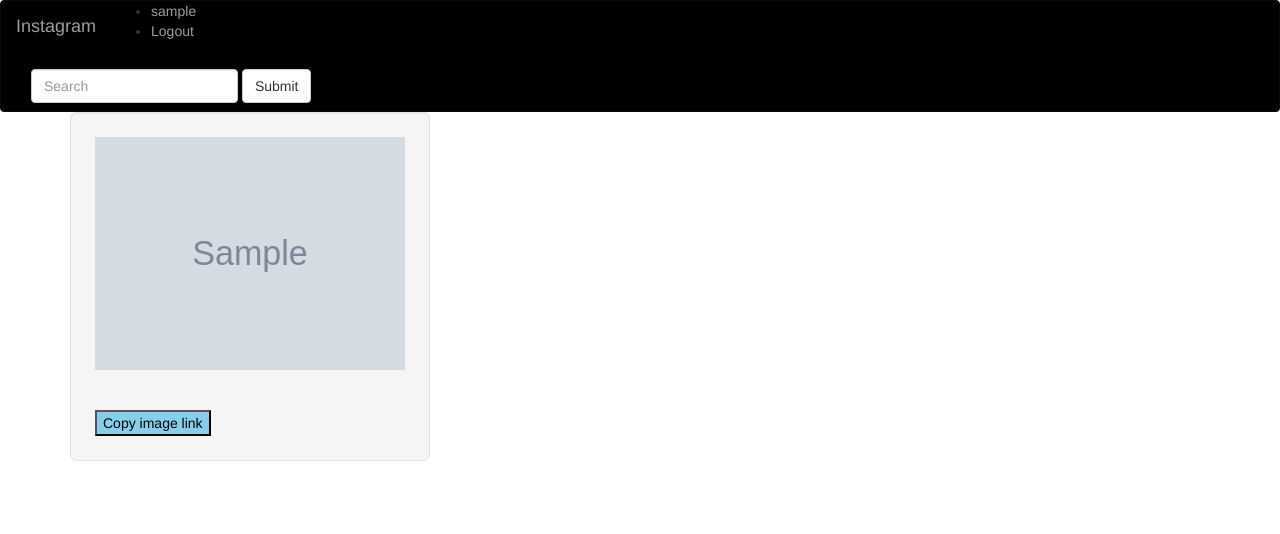
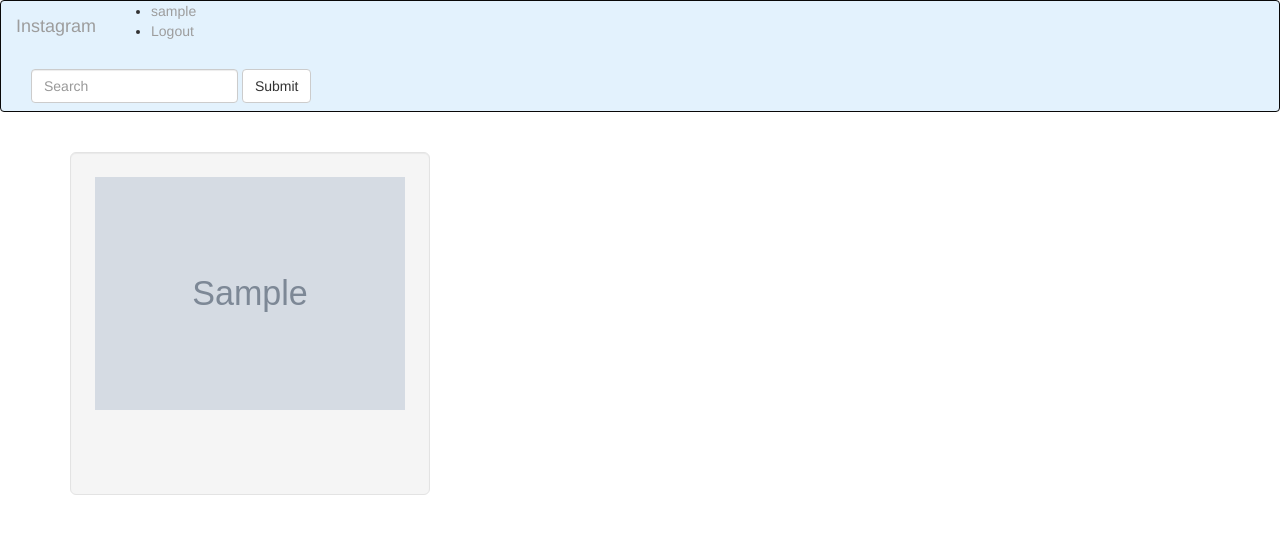
Before and after one commit to YomiRich/IgClone, a Django app: a page that uses ig/templates/navbar.html in a window 1280 px wide. Shown: the top 534 px of the page. Run offline with Django 3.2, Linux system fonts and the light colour scheme; a user stored in the database is signed in; tables that the repository leaves empty hold one stand-in row (values such as "Sample post"); grey boxes marked "Sample" are stand-in pictures; some libraries are stand-ins or nearby versions.

Commit message:
Add all changes

```diff
--- a/ig/templates/homepage.html
+++ b/ig/templates/homepage.html
@@ -1,5 +1,6 @@
 {%extends 'base.html'%}
 {% block content %}
+<br><br>
 <div class="container">
 
 
@@ -13,7 +14,7 @@
           <img  src="{{pic.image.url}}"  class = "img-responsive" alt="" height='415px'data-target="#{{pic.id}}">
           <br>
           <br>
-          <button onclick="copyToClipboard('#{{pic.id}}-url')" style="background-color:skyblue; color:black;">Copy image link</button>
+
 
           <br>
         </div>
@@ -39,7 +40,7 @@
           </ul>
         </div>
         <div class="modal-footer">
-            <button onclick="copyToClipboard('#{{pic.id}}-url')" style="background-color:skyblue; color:black;">Copy image link</button>
+
           <button type="button" class="btn btn-default" data-dismiss="modal">Close</button>
         </div>
       </div>
--- a/ig/templates/navbar.html
+++ b/ig/templates/navbar.html
@@ -7,7 +7,7 @@
 </head>
 <body>
 
-<nav class="navbar navbar-inverse" style="background-color: black;">
+<nav class="navbar navbar-inverse" style="background-color: #e3f2fd;">
     <div class="container-fluid">
     <div class="navbar-header">
     <a class="navbar-brand" href="{% url 'photoToday' %}">Instagram</a>
--- a/ig/templates/registration/login.html
+++ b/ig/templates/registration/login.html
@@ -1,6 +1,7 @@
 {%extends "base.html"%}
 {% load bootstrap3 %}
 {% block content %}
+<br><br>
 <div class="container">
   <div class="row">
     <!-- Empty div -->
--- a/ig/templates/registration/signup.html
+++ b/ig/templates/registration/signup.html
@@ -1,6 +1,7 @@
 {%extends "base.html"%}
 {% load bootstrap3 %}
 {% block content %}
+<br><br>
 <div class="container">
   <div class="row">
     <!-- Empty div -->
--- a/ig/templates/search.html
+++ b/ig/templates/search.html
@@ -20,7 +20,7 @@
           <img  src="{{pic.image.url}}"  class = "img-responsive" alt="" height='415px'data-target="#{{pic.id}}">
           <br>
           <br>
-          <button onclick="copyToClipboard('#{{pic.id}}-url')" style="background-color:skyblue; color:black;">Copy image link</button>
+
 
           <br>
         </div>
@@ -46,7 +46,7 @@
           </ul>
         </div>
         <div class="modal-footer">
-            <button onclick="copyToClipboard('#{{pic.id}}-url')" style="background-color:skyblue; color:black;">Copy image link</button>
+
           <button type="button" class="btn btn-default" data-dismiss="modal">Close</button>
         </div>
       </div>
--- a/ig/templates/welcome.html
+++ b/ig/templates/welcome.html
@@ -1,5 +1,6 @@
 {%extends 'base.html'%}
 {% block content %}
+<br><br>
 <div class="container">
 
 
@@ -13,7 +14,7 @@
           <img  src="{{pic.image.url}}"  class = "img-responsive" alt="" height='415px'data-target="#{{pic.id}}">
           <br>
           <br>
-          <button onclick="copyToClipboard('#{{pic.id}}-url')" style="background-color:skyblue; color:black;">Copy image link</button>
+
 
           <br>
         </div>
@@ -39,7 +40,7 @@
           </ul>
         </div>
         <div class="modal-footer">
-            <button onclick="copyToClipboard('#{{pic.id}}-url')" style="background-color:skyblue; color:black;">Copy image link</button>
+
           <button type="button" class="btn btn-default" data-dismiss="modal">Close</button>
         </div>
       </div>
```
Also changed, not shown: media/images/fashion3.jpg (added), media/images/fashion4.jpg (added).
